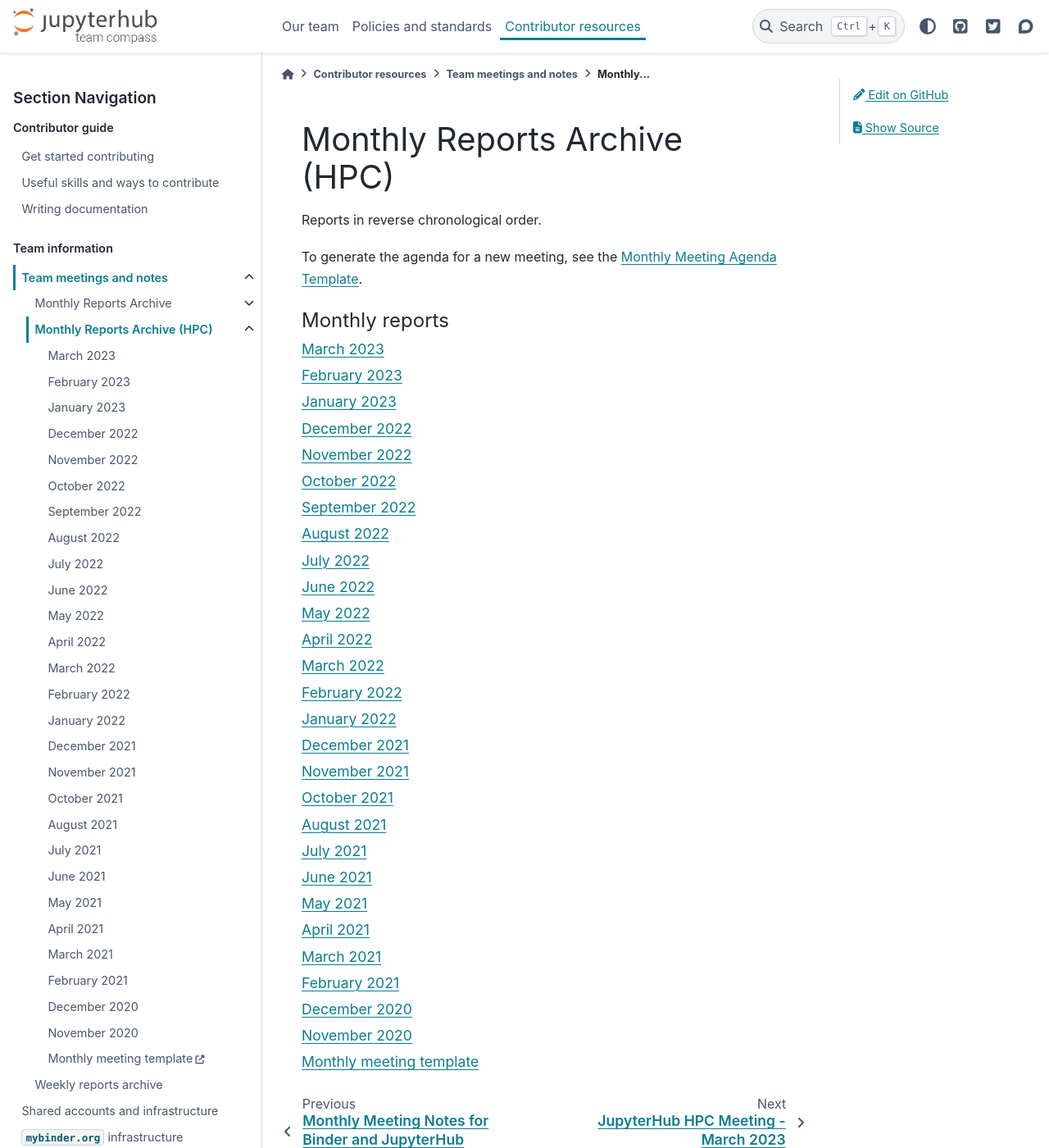
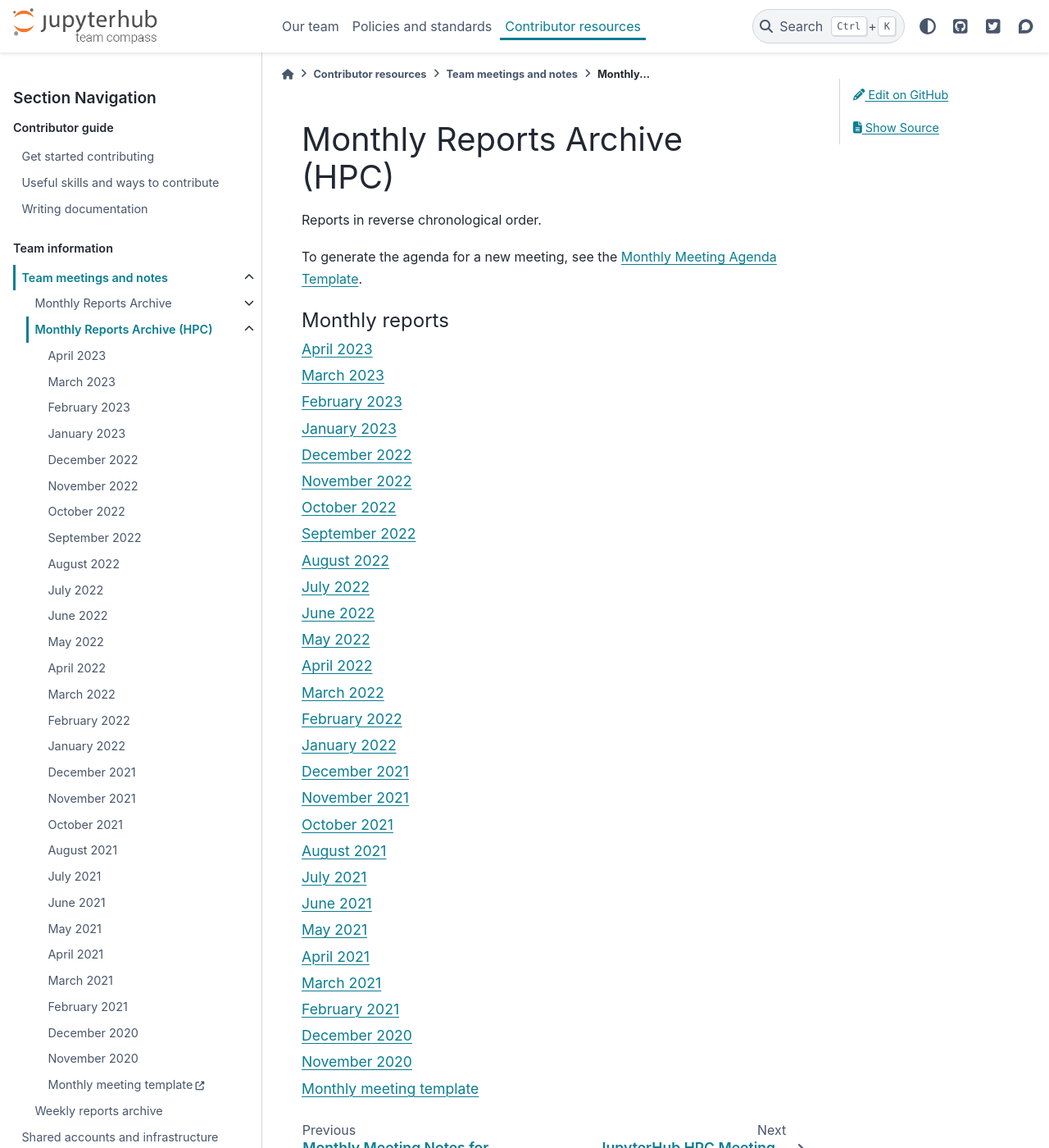
Before and after one commit to jupyterhub/team-compass, a Sphinx documentation site: the page built from docs/meetings/hpc/index.md, in a window 1280 px wide and 1400 px high. Shown: the whole window at 82% size. Built offline with Sphinx 7.4.7 and the PyData theme 0.15.4, drawn with Linux system fonts in a browser that asks for light colours; the version number could not be read and is left out; some of the changed text lies outside the part shown.

Commit message:
Link to 2023-04-05 HPC notes

```diff
--- a/docs/meetings/hpc/index.md
+++ b/docs/meetings/hpc/index.md
@@ -10,6 +10,7 @@
 :caption: Monthly reports
 :maxdepth: 1
 
+April 2023 <2023-04-05.md>
 March 2023 <2023-03-01.md>
 February 2023 <2023-02-01.md>
 January 2023 <2023-01-04.md>
```
